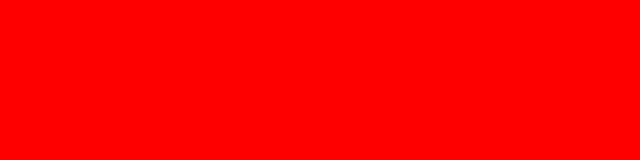
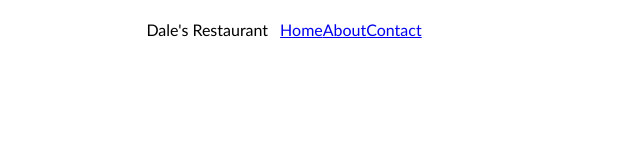
Before and after one commit to dalegacusan/Restaurant-Page, a website built with webpack: page dist/index.html in a window 1280 px wide. Shown: the whole page, without its empty margins (0-640 px from the left). Built offline with nearby package versions, Linux system fonts and the light colour scheme.

Commit message:
Export Header Module

```diff
--- a/gitignore.txt
+++ b/gitignore.txt
@@ -0,0 +1 @@
+node_modules/
--- a/public/index.css
+++ b/public/index.css
@@ -1,3 +1,38 @@
-body{
-    background-color: red;
+.mainContainer{
+    width: 80%;
+    margin: auto;
+    font-family: 'Gill Sans', 'Gill Sans MT', Calibri, 'Trebuchet MS', sans-serif;
 }
+
+.navbar{
+    padding: 12px;
+}
+
+.navbarItems{
+    display: inline-block;
+    text-align: right;
+    margin-left: 12px;
+}
+
+.header{
+    background-color: rgb(245, 245, 245);
+
+    padding: 12px;
+    font-size: 24px;
+}
+
+.contentcontainer{
+    padding: 12px;
+}
+
+.imagesContainer{
+    padding: 12px;
+}
+
+.imagesContainer img{
+    width: 200px;
+}
+
+.footer{
+    padding: 12px;
+}
--- /dev/null
+++ b/src/content.js
@@ -0,0 +1,5 @@
+function insertContent(contentContainer){
+
+}
+
+export default insertContent;
--- /dev/null
+++ b/src/header.js
@@ -0,0 +1,32 @@
+function insertHeader(contentContainer){
+    const semanticHeader = document.createElement("header");
+
+    const navbarContainer = document.createElement("div");
+    navbarContainer.classList.add("navbar");
+
+    const semanticNav = document.createElement("nav");
+
+    const restaurantName = document.createElement("span");
+    restaurantName.textContent = "Dale's Restaurant";
+
+    const navbarItemsContainer = document.createElement("div");
+    navbarItemsContainer.classList.add("navbarItems");
+    const listItems = ["Home", "About", "Contact"];
+
+    for (let item of listItems){
+        const navItem =  document.createElement("a");
+        navItem.setAttribute("href", "/");
+        navItem.textContent = item;
+        navbarItemsContainer.appendChild(navItem);
+    }
+
+    semanticNav.appendChild(restaurantName);
+    semanticNav.appendChild(navbarItemsContainer);
+    navbarContainer.appendChild(semanticNav);
+    semanticHeader.appendChild(navbarContainer);
+
+    contentContainer.appendChild(semanticHeader);
+
+}
+
+export default insertHeader;
--- a/src/index.js
+++ b/src/index.js
@@ -1 +1,7 @@
-console.log("Hello World!");
+import insertHeader from "./header";
+import Content from "./content";
+import Footer from "./footer";
+
+const mainContainer = document.querySelector(".mainContainer");
+
+insertHeader(mainContainer)
```
Also changed, not shown: dist/index.html, dist/main.js, src/footer.js (added).
